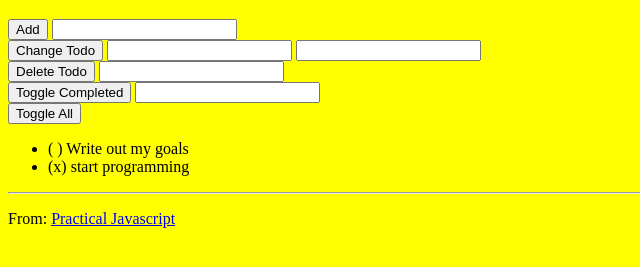
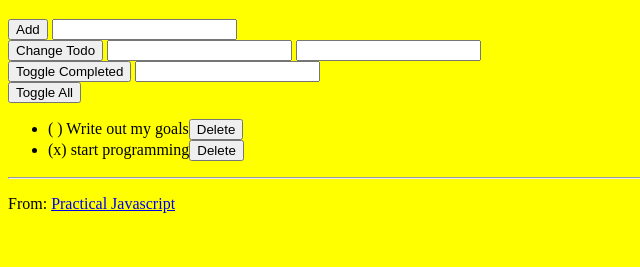
Before and after one commit to Matithyahu/PracticalJavascript-v6, a plain HTML site: page index.html in a window 1280 px wide. Shown: the part 61-328 px from the top of the page, without its empty margins (0-640 px from the left). Drawn offline with Linux system fonts and the light colour scheme.

Commit message:
Added Delete button on each li element. Event listener to trigger deleteTodo when button was pressed.

```diff
--- a/index.html
+++ b/index.html
@@ -28,11 +28,6 @@
 </div>
 
 <div>
-  <button onclick="handler.deleteTodo()">Delete Todo</button>
-  <input id="deleteTodoPositionInput" type="number">
-</div>
-
-<div>
   <button onclick="handler.toggleCompleted()">Toggle Completed</button>
   <input id="toggleCompletedPositionInput" type="number">
 </div>
--- a/script.js
+++ b/script.js
@@ -101,10 +101,8 @@ var handler = {
     changeTodoTextInput.value = '';
     view.displayTodos();
   },
-  deleteTodo: function() {
-    var deleteTodoPositionInput = document.getElementById('deleteTodoPositionInput');
-    todoList.deleteTodo(deleteTodoPositionInput.valueAsNumber);
-    deleteTodoPositionInput.value = '';
+  deleteTodo: function(position) {
+    todoList.deleteTodo(position);
     view.displayTodos();
   },
   toggleCompleted: function() {
@@ -119,7 +117,9 @@ var view = {
   displayTodos: function() {
     var todosUl = document.querySelector('ul');
     todosUl.innerHTML = '';
-    todoList.todos.forEach(function(item) {
+
+    // create a li element for each todo
+    todoList.todos.forEach(function(item, i) {
       var todoLi = document.createElement('li');
       var todoTextWithCompletionStatus = '';
 
@@ -129,14 +129,30 @@ var view = {
         todoTextWithCompletionStatus = '( ) ' + item.todoText;
       }
 
+      todoLi.id = i; // sets the id of the element to the array index
       todoLi.textContent = todoTextWithCompletionStatus;
+      todoLi.appendChild(view.createDeleteButton());
       todosUl.appendChild(todoLi);
     })
+  },
+  createDeleteButton: function() {
+    var deleteButton = document.createElement('button');
+    deleteButton.textContent = 'Delete';
+    deleteButton.className = 'deleteButton';
+    return deleteButton;
+  },
+  setUpEventListeners: function() {
+    var todosUl = document.querySelector('ul');
+    todosUl.addEventListener('click', function(event) {
+      var elementClicked = event.target;
+      if (elementClicked.className === 'deleteButton') {
+        handler.deleteTodo(parseInt(elementClicked.parentNode.id));
+      }
+    })
+  }
 
-  }
 };
 
 // Write out the stored todo list items
 view.displayTodos();
-
-// tools
+view.setUpEventListeners();
```
